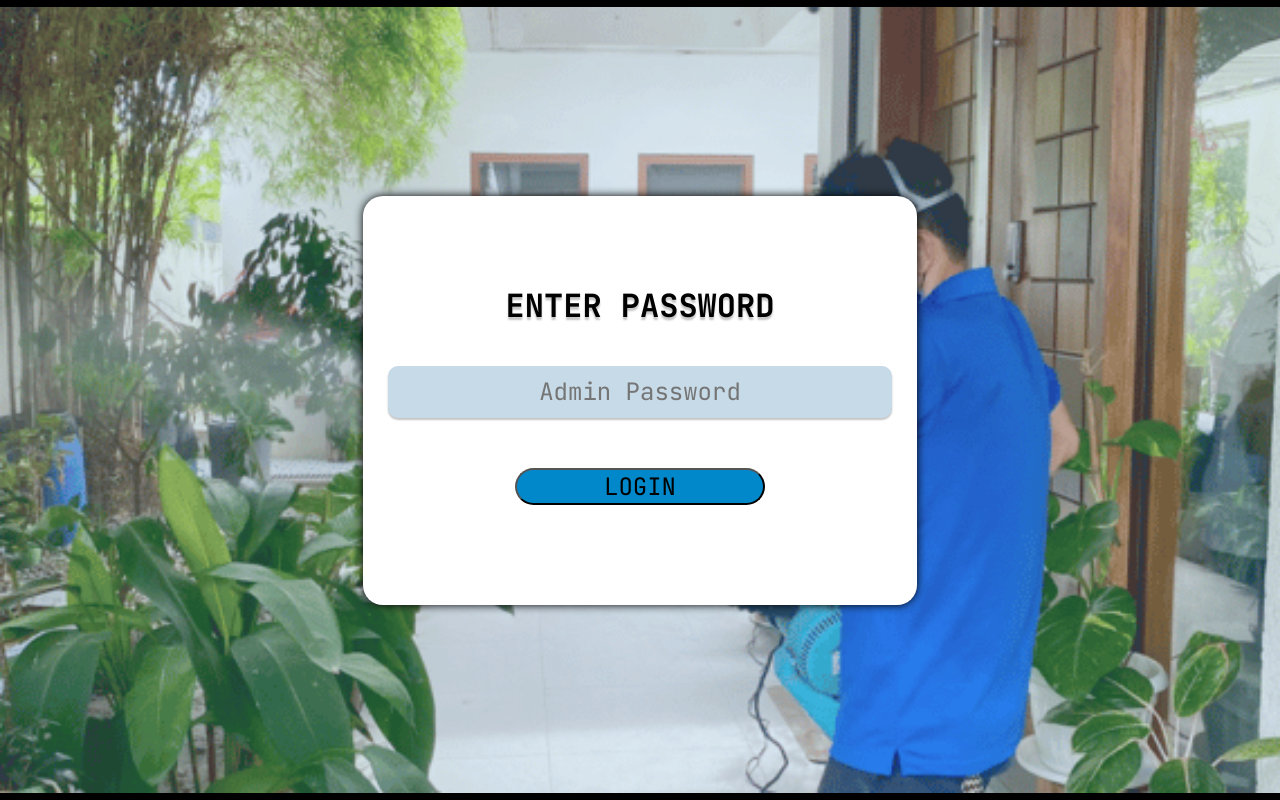
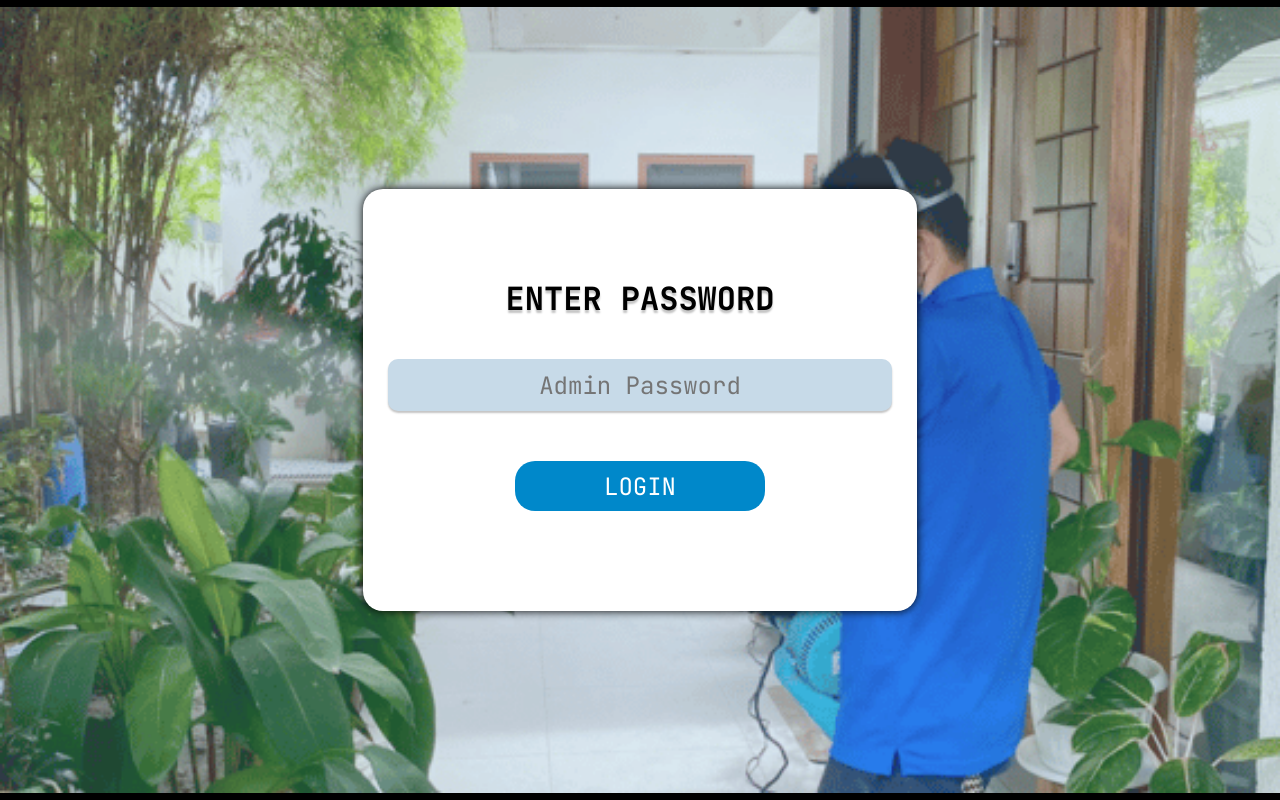
Before and after one commit to STSWENG-ledgerly/Entom-System, a React (Create React App) app in the folder React/: page / in a window 1280 px wide. Built offline with nearby package versions, Linux system fonts and the light colour scheme.

Commit message:
fixed login css

```diff
--- a/React/src/pages/Login/Login.module.css
+++ b/React/src/pages/Login/Login.module.css
@@ -60,6 +60,9 @@
 }
 
 .submitButton {
+    border: none;
+    height: 50px;
+    color:white;
     background-color: #0088ca;
     font-family: 'JetBrains Mono';
     text-align: center;
```
